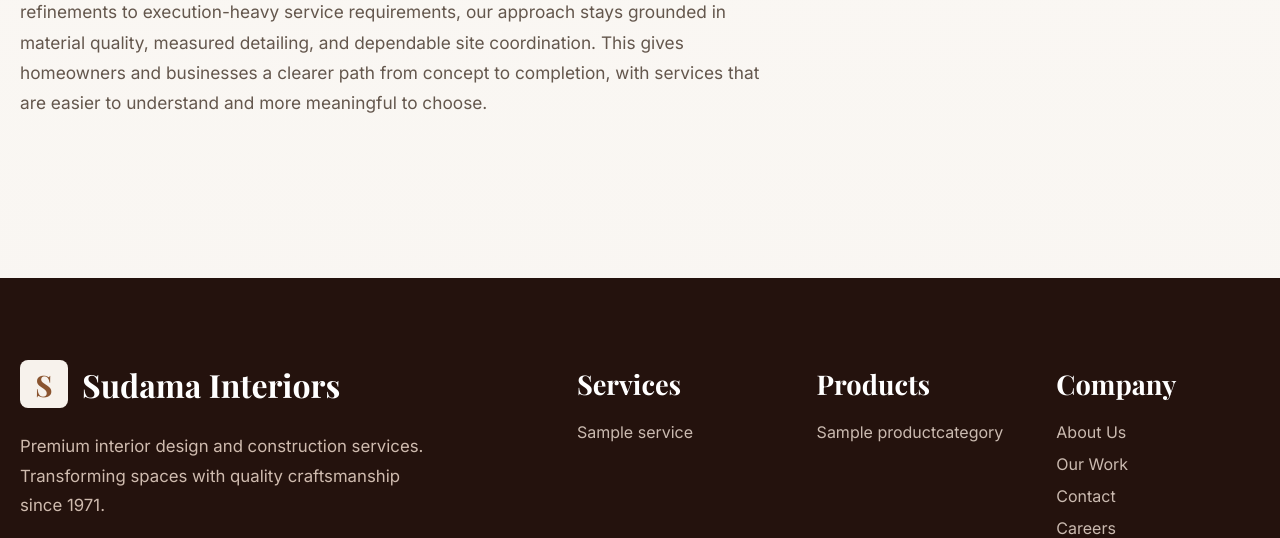
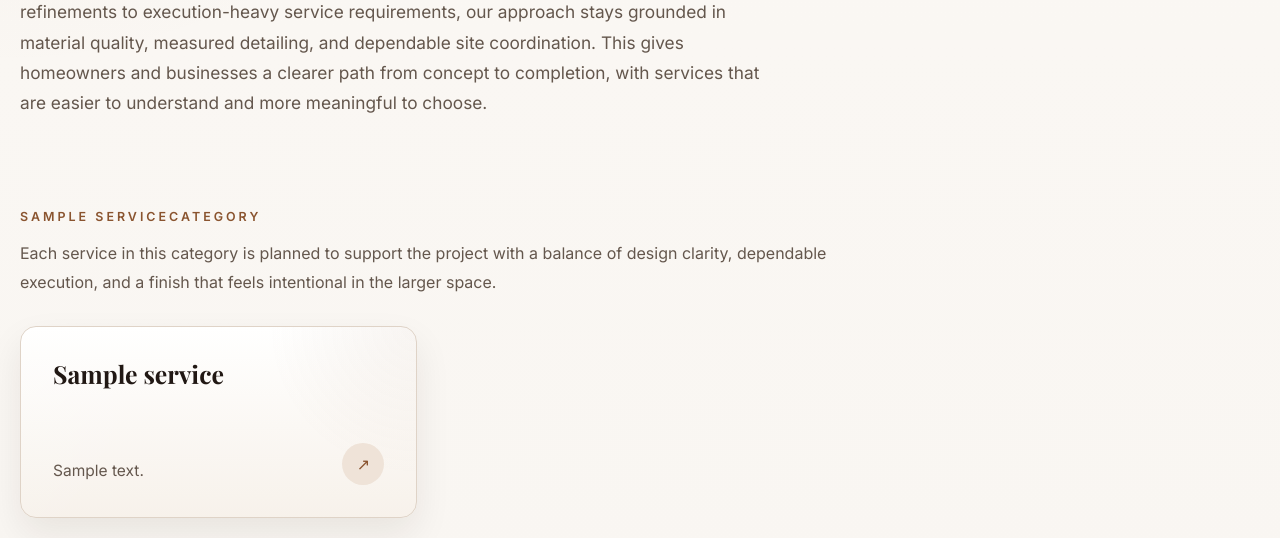
Before and after one commit to ayushujjawal99-stack/sudama-interiors, a Django app: page /services/ in a window 1280 px wide. Shown: the part 500-1038 px from the top of the page. Run offline with Django 5.2, Linux system fonts and the light colour scheme; tables that the repository leaves empty hold one stand-in row (values such as "Sample post").

Commit message:
fix services template loop

```diff
--- a/templates/services/services_home.html
+++ b/templates/services/services_home.html
@@ -23,7 +23,7 @@
 
 <section class="services-section services-section--listing">
     <div class="container">
-        {% for service in category.services.all %}
+        {% for category in categories %}
             {% if category.services.all|length > 0 %}
                 <div class="services-group">
                     <p class="category-eyebrow">{{ category.name }}</p>
```
